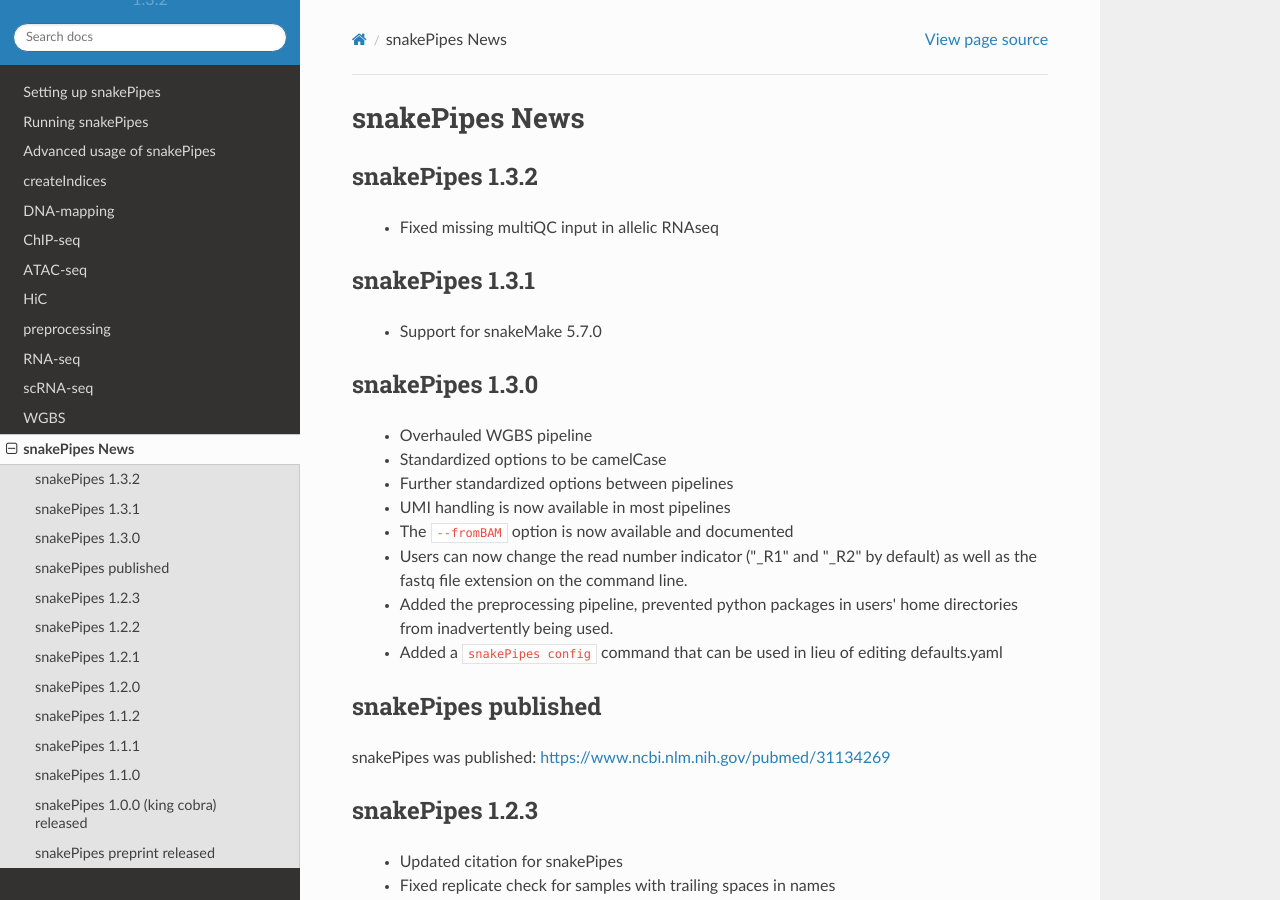
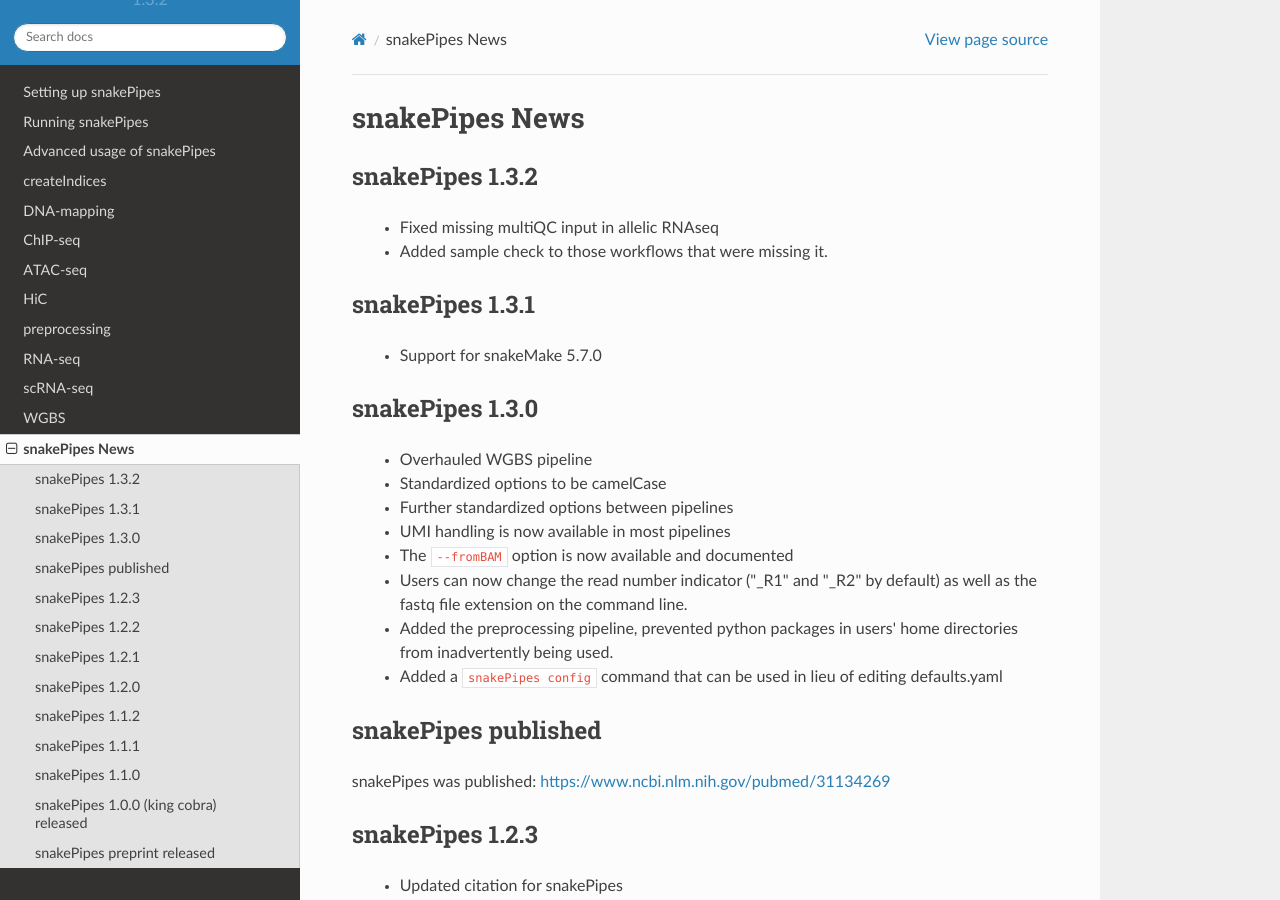
Before and after one commit to maxplanck-ie/snakepipes, a Sphinx documentation site: the page built from docs/content/News.rst, in a window 1280 px wide and 900 px high. Built offline with Sphinx 7.4.7 and the Read the Docs theme 2.0.0, drawn with Linux system fonts in a browser that asks for light colours.

Commit message:
news.rst

```diff
--- a/docs/content/News.rst
+++ b/docs/content/News.rst
@@ -5,6 +5,7 @@ snakePipes 1.3.2
 ----------------
 
  * Fixed missing multiQC input in allelic RNAseq
+ * Added sample check to those workflows that were missing it.
 
 snakePipes 1.3.1
 ----------------
```
